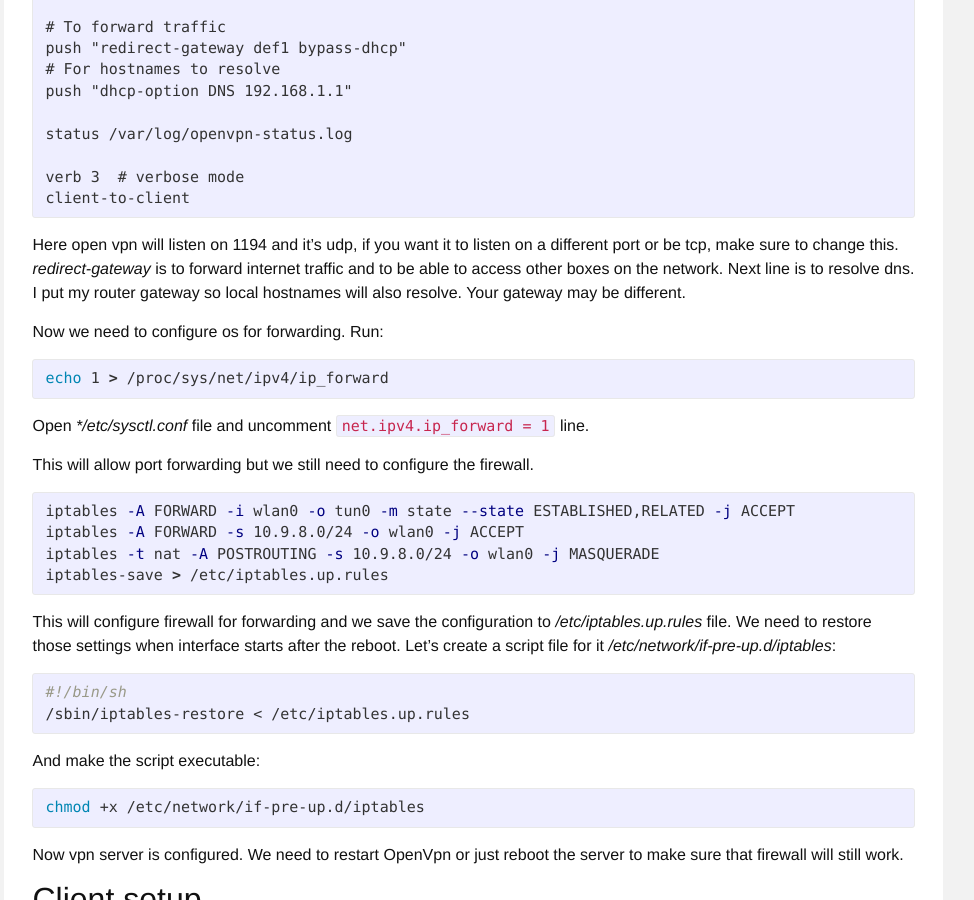
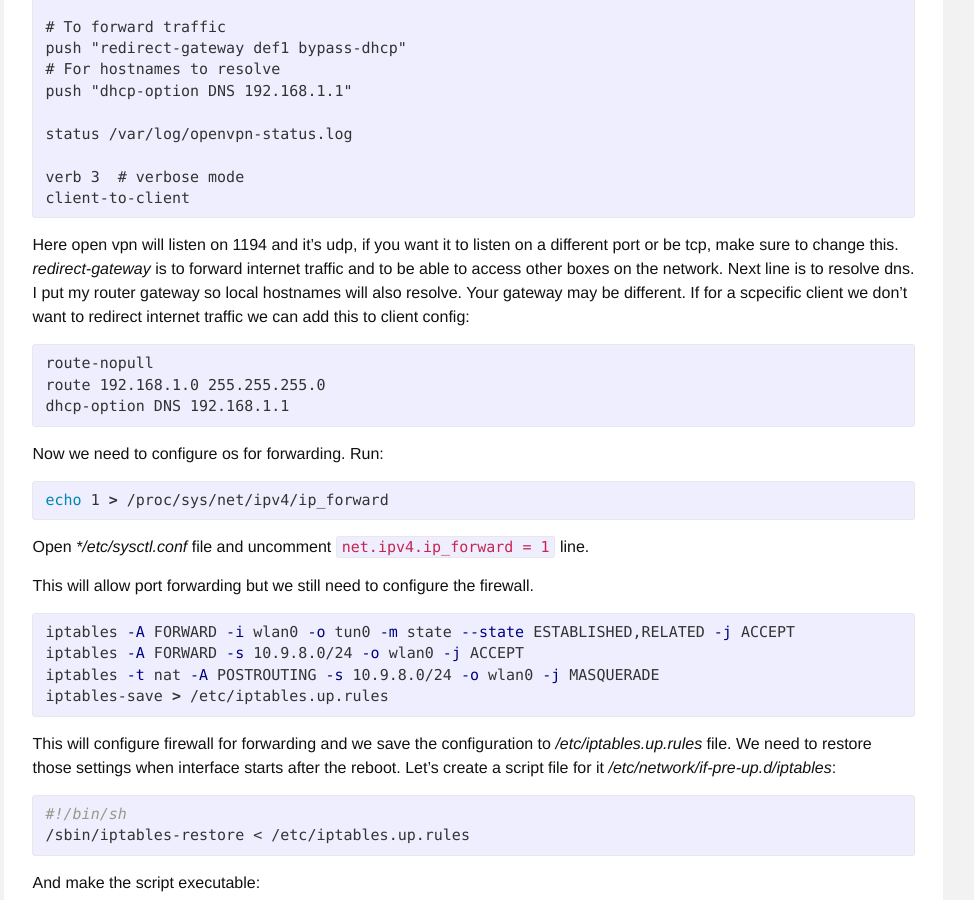
Before and after one commit to yeghishe/yeghishe.github.io, a Jekyll site: the page built from _posts/2015-08-19-installing-openvpn-in-osmc.markdown, in a window 1280 px wide and 900 px high, scrolled down 1737 px. Shown: the whole window, without its empty margins (273-1247 px from the left). Built offline with Jekyll 4.4.1, drawn with Linux system fonts in a browser that asks for light colours.

Commit message:
update to openvpn

```diff
--- a/_posts/2015-08-19-installing-openvpn-in-osmc.markdown
+++ b/_posts/2015-08-19-installing-openvpn-in-osmc.markdown
@@ -104,6 +104,13 @@ different port or be tcp, make sure to change this. *redirect-gateway* is to
 forward internet traffic and to be able to access other boxes on the network.
 Next line is to resolve dns. I put my router gateway so local hostnames will
 also resolve. Your gateway may be different.
+If for a scpecific client we don't want to redirect internet traffic we can add
+this to client config:
+{% highlight bash %}
+route-nopull
+route 192.168.1.0 255.255.255.0
+dhcp-option DNS 192.168.1.1
+{% endhighlight %}
 
 Now we need to configure os for forwarding. Run:
 {% highlight bash %}
```
